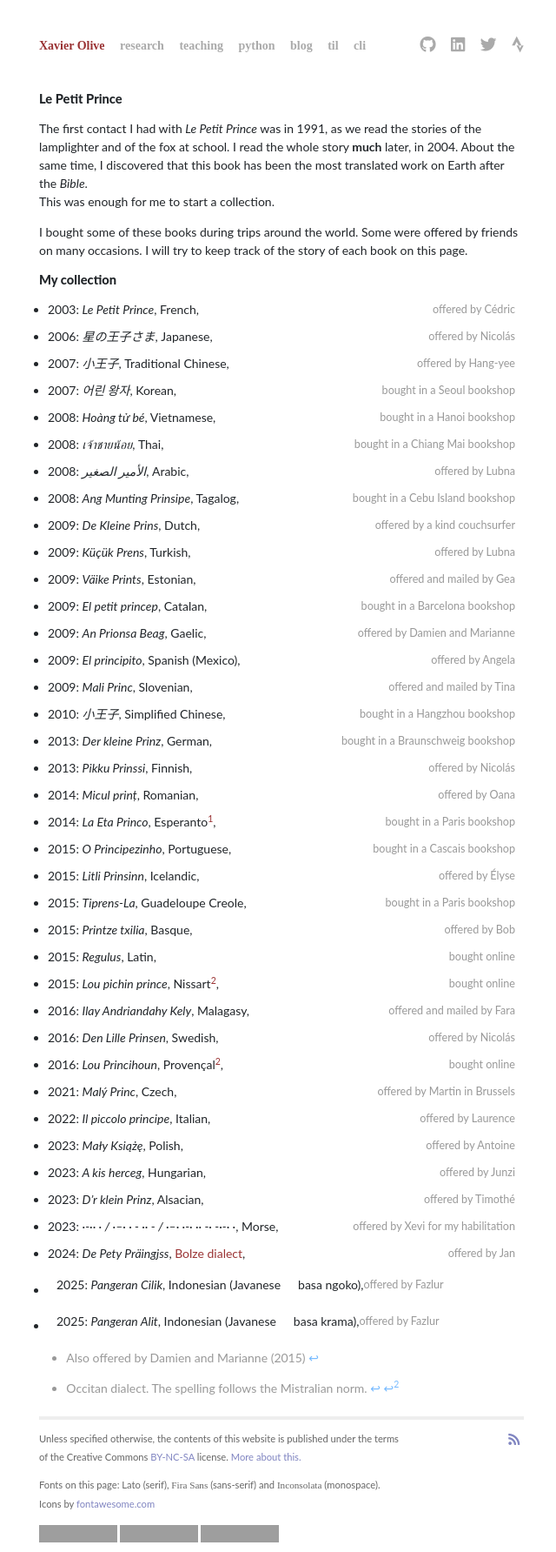
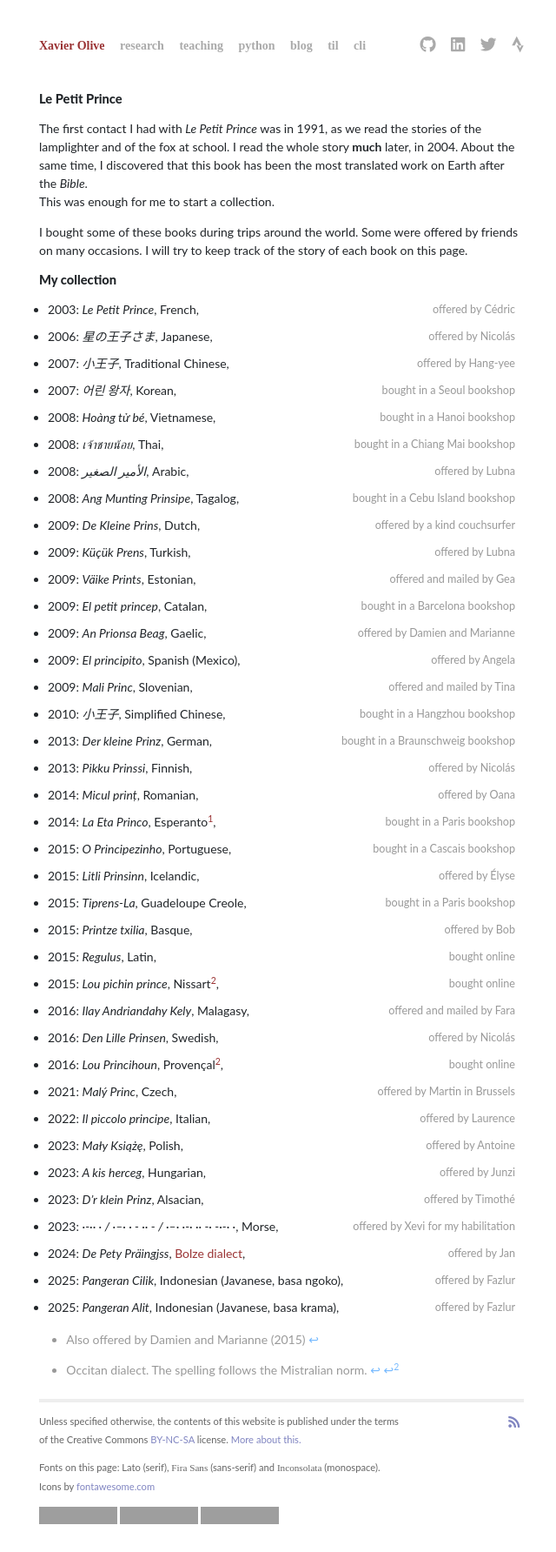
Before and after one commit to xoolive/xoolive.github.io, a Jekyll site: the page built from _pages/le-petit-prince.md, in a window 1280 px wide. Shown: the whole page at 87% size, without its empty margins (316-956 px from the left). Built offline with Jekyll 4.4.1, drawn with Linux system fonts in a browser that asks for light colours; nearby versions of some CDN libraries; some web fonts are replaced; a script that is not in the unit is left out; grey boxes are pictures that could not be loaded.

```diff
--- a/_pages/le-petit-prince.md
+++ b/_pages/le-petit-prince.md
@@ -61,8 +61,8 @@
 - 2023: _D'r klein Prinz_, Alsacian, `offered by Timothé`
 - 2023: _·-·· · / ·--· · - ·· - / ·--· ·-· ·· -· -·-· ·_, Morse, `offered by Xevi for my habilitation`
 - 2024: _De Pety Präingjss_, [Bolze dialect](https://www.bbc.com/travel/article/20190422-the-swiss-language-that-few-know), `offered by Jan`
-- 2025: _Pangeran Cilik_, Indonesian (Javanese | basa ngoko), `offered by Fazlur`
-- 2025: _Pangeran Alit_, Indonesian (Javanese | basa krama), `offered by Fazlur`
+- 2025: _Pangeran Cilik_, Indonesian (Javanese, basa ngoko), `offered by Fazlur`
+- 2025: _Pangeran Alit_, Indonesian (Javanese, basa krama), `offered by Fazlur`
 
 [^1]: Also offered by Damien and Marianne (2015)
 
```
